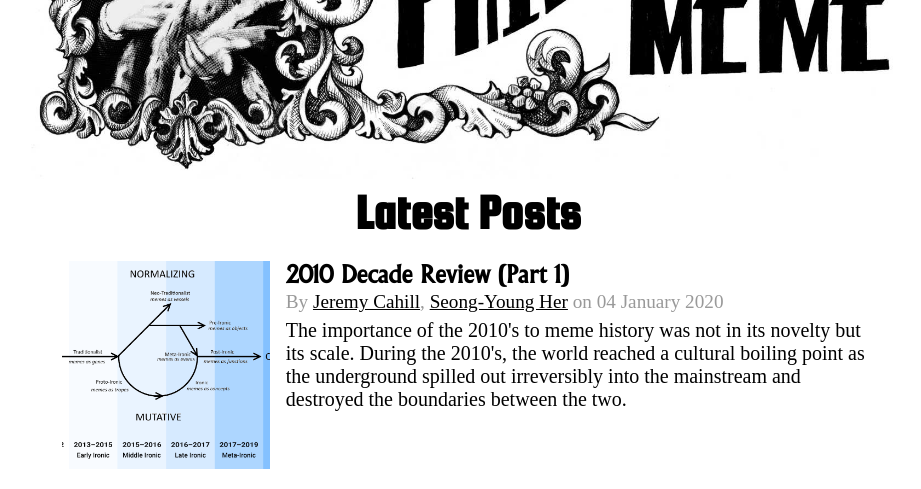
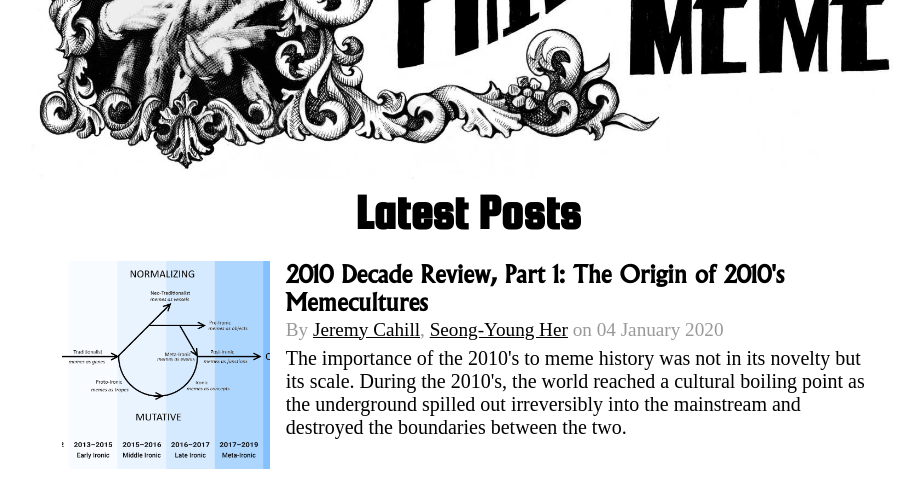
Before and after one commit to FraserThompson/PhilosophersMeme, a Jekyll site: the page built from index.html, in a window 1280 px wide and 900 px high, scrolled down 331 px, cut to the strip 0-489 px from the top of the window. Shown: the whole strip, without its empty margins (172-1093 px from the left). Built offline with Jekyll 4.4.1, drawn with Linux system fonts in a browser that asks for light colours; nearby versions of some CDN libraries; some web fonts are replaced; library files that are not in the unit come from our copies; the list of posts is cut into pages by our own code.

Commit message:
Updated 2010 Decade Review Part 1

```diff
--- a/_posts/2020-01-04-2010-decade-review-part-1.markdown
+++ b/_posts/2020-01-04-2010-decade-review-part-1.markdown
@@ -1,5 +1,5 @@
 ---
-title: 2010 Decade Review (Part 1)
+title: '2010 Decade Review, Part 1: The Origin of 2010''s Memecultures'
 date: 2020-01-04 11:01:00 +13:00
 tags:
 - memetics
@@ -7,9 +7,13 @@ tags:
 - history
 - post-irony
 author:
+  login: username
+  email: email@wherever.com
   display_name:
   - Jeremy Cahill
   - Seong-Young Her
+  first_name: Philosopher
+  last_name: Of The Meme
 excerpt: The importance of the 2010's to meme history was not in its novelty but its
   scale. During the 2010's, the world reached a cultural boiling point as the underground
   spilled out irreversibly into the mainstream and destroyed the boundaries between
```
